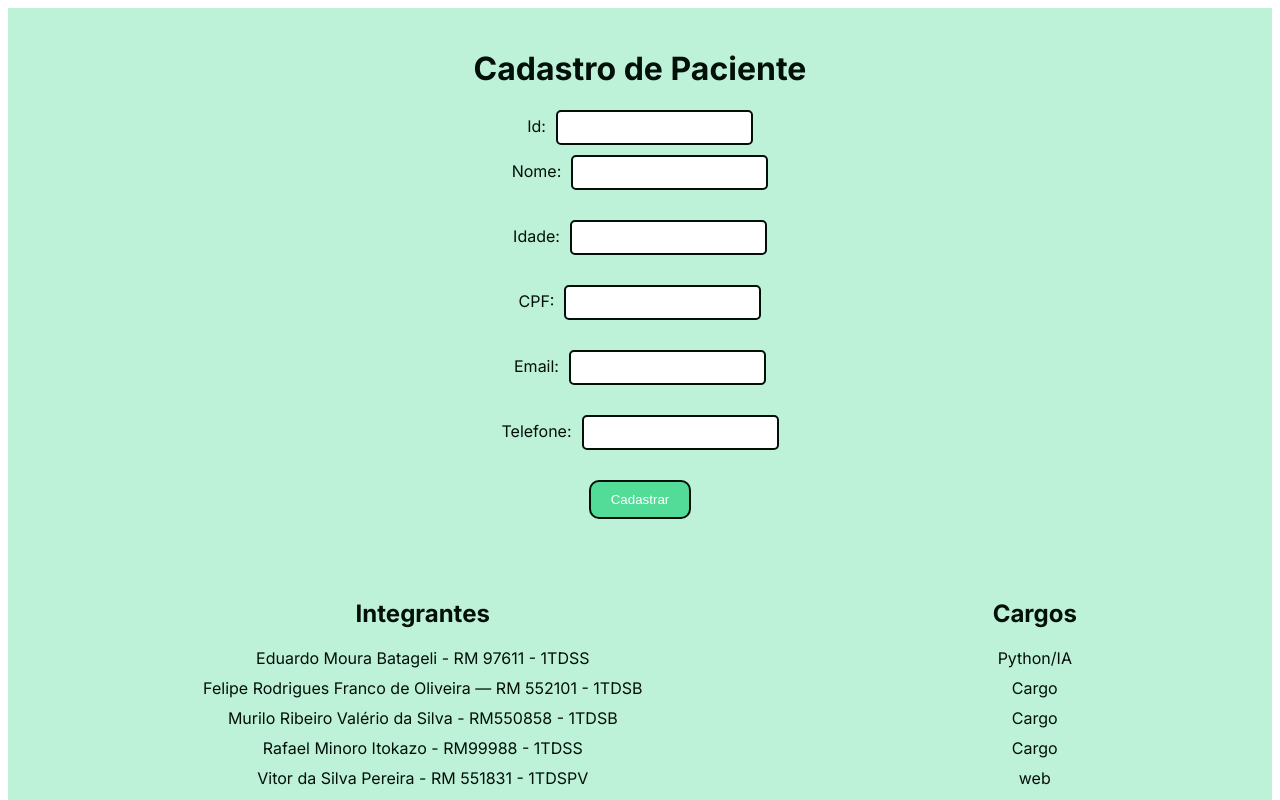
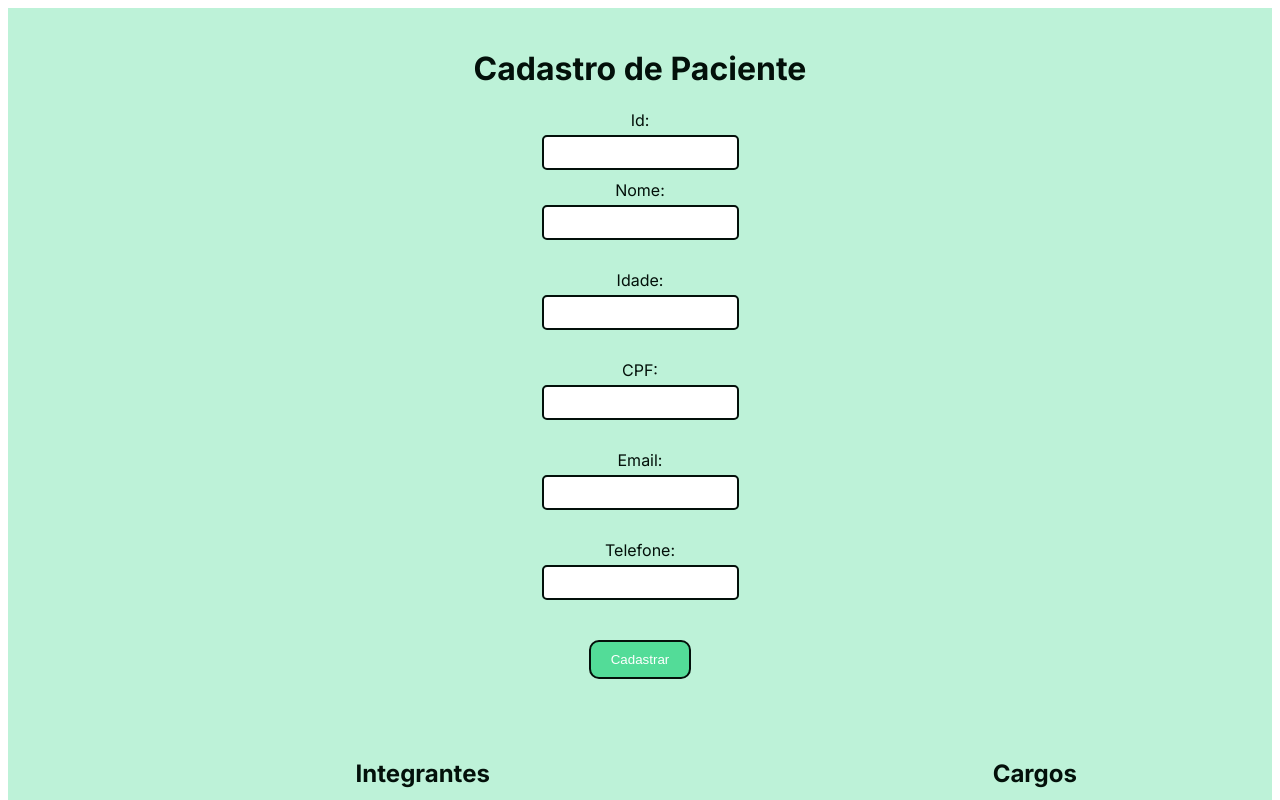
Before and after one commit to Rminoro/gs_web_final, a Next.js app: page /informativos/cadastro in a window 1280 px wide. Shown: the top 800 px of the page. Built offline with nearby package versions, Linux system fonts and the light colour scheme.

Commit message:
arrumando

```diff
--- a/src/components/styles/cadastro.scss
+++ b/src/components/styles/cadastro.scss
@@ -1,4 +1,77 @@
 
+// div {
+//   text-align: center;
+//   padding: 20px;
+//   background-color: #bdf2d8;
+//   border-color: #03100a;
+
+//   h1 {
+//     color: #03100a;
+//     background-color: #bdf2d8;
+//   }
+
+//   form {
+//     display: flex;
+//     flex-direction: column;
+//     align-items: center;
+//     margin-top: 20px;
+//     border-color: #03100a;
+
+//     table {
+//       width: 100%;
+//       border-collapse: collapse;
+//       margin-top: 20px;
+//       border-color: #03100a;
+
+//       th, td {
+//         border: 2px solid #03100a;
+//         padding: 8px;
+//         text-align: center;
+//       }
+
+//       th {
+//         background-color: #53dc98;
+//         color: white;
+//       }
+
+//       tr:nth-child(even) {
+//         background-color: #bdf2d8;
+//       }
+
+//       tr:nth-child(odd) {
+//         background-color: white;
+//       }
+//     }
+
+//     label {
+//       margin-bottom: 10px;
+//       color: #03100a;
+
+//       input {
+//         padding: 8px;
+//         border: 2px solid #03100a;
+//         border-radius: 5px;
+//         margin-left: 10px;
+//       }
+//     }
+
+//     button {
+//       padding: 10px 20px;
+//       background-color: #53dc98;
+//       border: 2px solid #53dc98;
+//       border-radius: 10px;
+//       color: white;
+//       cursor: pointer;
+//       transition: background-color 0.3s, color 0.3s;
+//       border-color: #03100a;
+
+//       &:hover {
+//         background-color: #03100a;
+//         color: #53dc98;
+//       }
+//     }
+//   }
+// }
 div {
   text-align: center;
   padding: 20px;
@@ -12,7 +85,7 @@ div {
 
   form {
     display: flex;
-    flex-direction: column;
+    flex-direction: column; /* Alteração para exibir os filhos em coluna */
     align-items: center;
     margin-top: 20px;
     border-color: #03100a;
@@ -44,6 +117,8 @@ div {
     }
 
     label {
+      display: flex; /* Adição para exibir os filhos em linha (padrão) */
+      flex-direction: column; /* Alteração para exibir os filhos em coluna */
       margin-bottom: 10px;
       color: #03100a;
 
@@ -51,7 +126,7 @@ div {
         padding: 8px;
         border: 2px solid #03100a;
         border-radius: 5px;
-        margin-left: 10px;
+        margin-top: 5px; /* Adição para espaçamento entre os inputs */
       }
     }
 
@@ -64,6 +139,7 @@ div {
       cursor: pointer;
       transition: background-color 0.3s, color 0.3s;
       border-color: #03100a;
+      margin-top: 10px; /* Adição para espaçamento entre os inputs e o botão */
 
       &:hover {
         background-color: #03100a;
```
Also changed, not shown: src/app/menu/principal/page.jsx (+11 -11 lines), src/components/cabecalho/cabecalho.jsx (+7 -0 lines).
